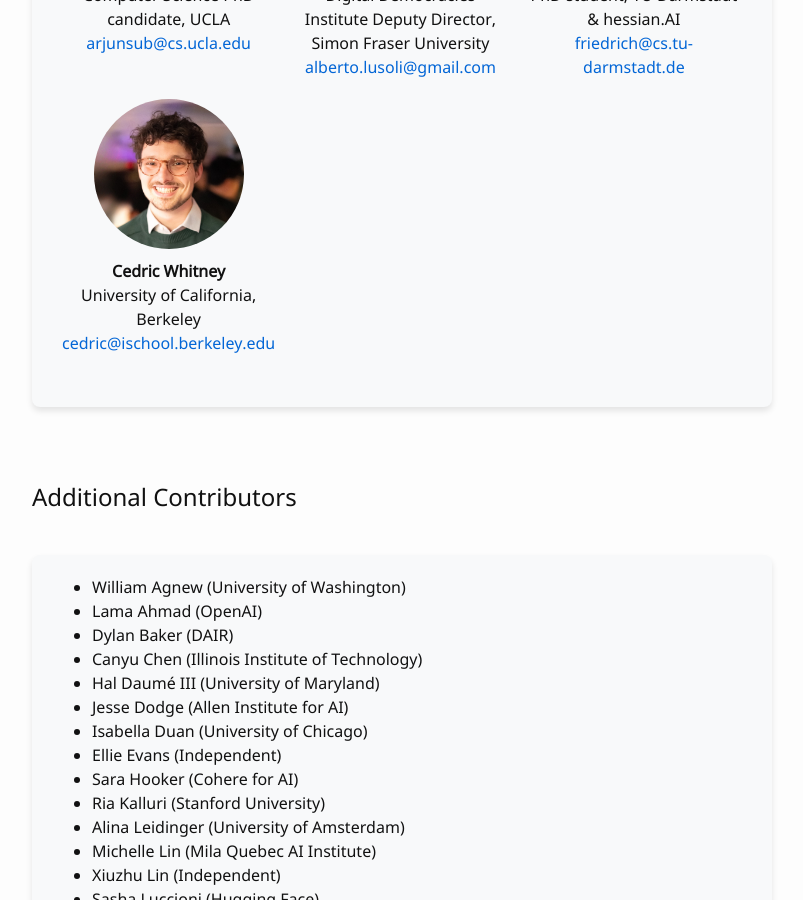
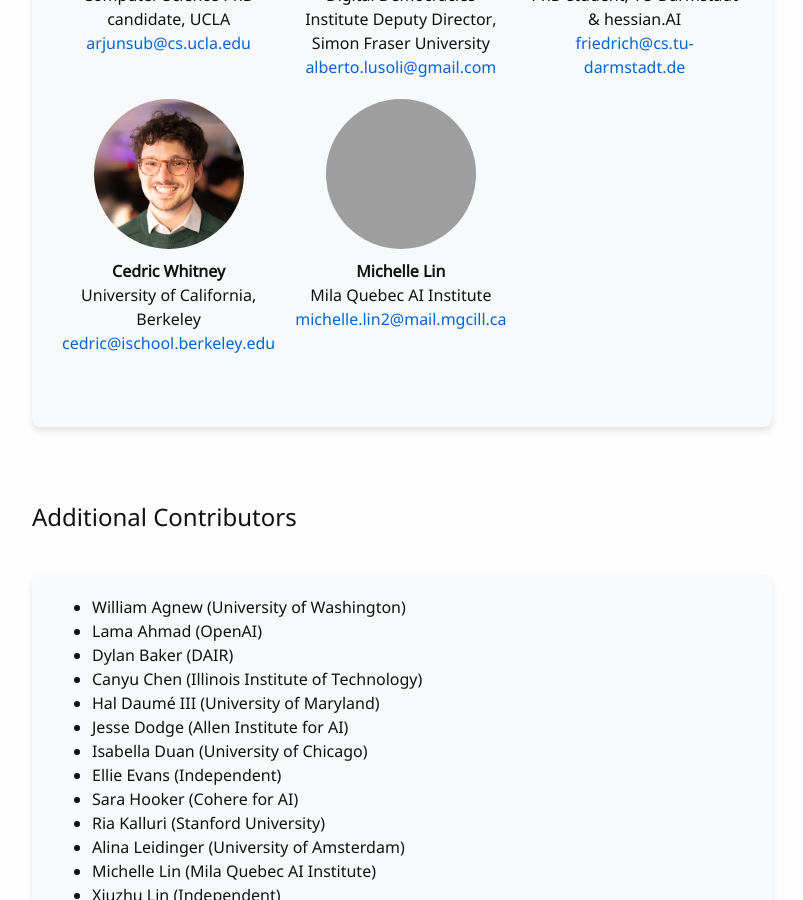
Before and after one commit to aaai-fidu-lab/aaai-fidu-lab.github.io, a Jekyll site: the page built from organizers.md, in a window 1280 px wide and 900 px high, scrolled down 1585 px. Shown: the whole window, without its empty margins (238-1041 px from the left). Built offline with Jekyll 4.4.1, drawn with Linux system fonts in a browser that asks for light colours; our own code applies the rules of GitHub Pages for plain Markdown files; grey boxes are pictures that could not be loaded.

Commit message:
Update organizers.md

```diff
--- a/organizers.md
+++ b/organizers.md
@@ -189,6 +189,14 @@ a {
       <a href="mailto:cedric@ischool.berkeley.edu">cedric@ischool.berkeley.edu</a>
     </div>
   </div>
+  <div class="organizer-card">
+    <img src="images/michelle-lin.jpg" alt="Michelle Lin" class="organizer-photo">
+    <div class="organizer-info">
+      <strong>Michelle Lin</strong>
+      <span>Mila Quebec AI Institute</span>
+      <a href="mailto:michelle.lin2@mail.mgcill.ca">michelle.lin2@mail.mgcill.ca</a>
+    </div>
+  </div>
 </div>
 </div>
 
```
